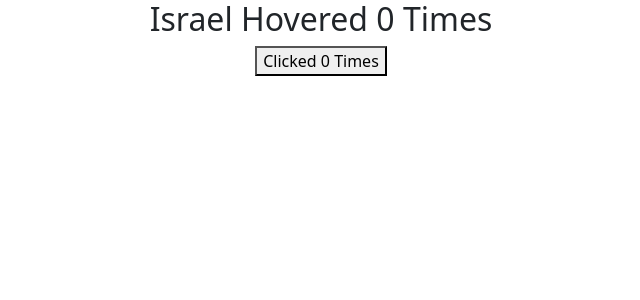
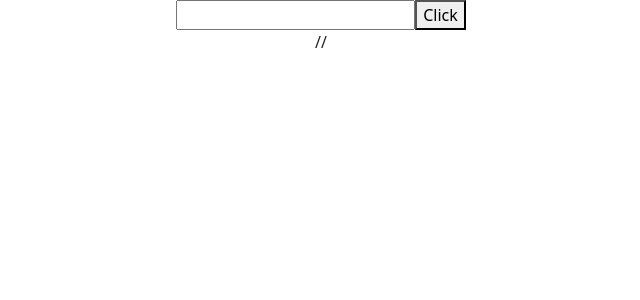
Before and after one commit to ihesinuloisreal/100DaysOfCode, a React (Create React App) app: page / in a window 1280 px wide. Shown: the top 300 px of the page, without its empty margins (319-959 px from the left). Built offline with nearby package versions, Linux system fonts and the light colour scheme.

Commit message:
Passing State as props between components

```diff
--- a/src/App.js
+++ b/src/App.js
@@ -11,15 +11,17 @@
 // import FragmentDemo from './Component/FragmentDemo';
 // import Table from './Component/Table';
 import './App.css'
-import ClickCounter from './Component/ClickCounter';
-import Errorboundary from './Component/Errorboundary';
-import FocusInput from './Component/FocusInput';
-import FrParentInput from './Component/FrParentInput';
-import Hero from './Component/Hero';
-import HoverCounter from './Component/HoverCounter';
+import Message3 from './Component/Message3';
+// import ClickCounter from './Component/ClickCounter';
+// import Errorboundary from './Component/Errorboundary';
+// import FocusInput from './Component/FocusInput';
+// import FrParentInput from './Component/FrParentInput';
+// import Hero from './Component/Hero';
+// import HoverCounter from './Component/HoverCounter';
+import Message4 from './Component/Message4';
 // import Regulator from './Component/Regulator';
-import ParentComponent from './Component/ParentComponent';
-import RefsDemo from './Component/RefsDemo';
+// import ParentComponent from './Component/ParentComponent';
+// import RefsDemo from './Component/RefsDemo';
 
 function App() {
   return (
@@ -51,8 +53,10 @@ function App() {
       {/* <RefsDemo/> */}
       {/* <FocusInput/> */}
       {/* <FrParentInput/> */}
-      <HoverCounter name="Israel"/>
-      <ClickCounter />
+      {/* <HoverCounter name="Israel"/>
+      <ClickCounter /> */}
+      <Message4/>
+      <Message3/>
 
     </div>
   );
--- /dev/null
+++ b/src/Component/Message3.js
@@ -0,0 +1,13 @@
+import React, { Component } from 'react'
+
+export class Message3 extends Component {
+  render() {
+    return (
+      <div>
+        <h1>{this.props.out}</h1>
+      </div>
+    )
+  }
+}
+
+export default Message3
--- /dev/null
+++ b/src/Component/Message4.js
@@ -0,0 +1,37 @@
+import React, { Component } from 'react'
+import Message3 from './Message3'
+
+export class Message4 extends Component {
+    constructor(props) {
+      super(props)
+
+      this.state = {
+         name: ''
+      }
+    }
+    textHandler = (event) => {
+        this.setState({
+            name: event.target.value
+        })
+    }
+    handleClick(e){
+        console.log(this.state.name)
+        e.preventDefault();
+    }
+
+  render() {
+    return (
+      <div>
+        <form onSubmit={this.handleClick}>
+            <input type="text" value={this.state.name} onChange={ this.textHandler } />
+            <button>Click</button>
+        </form>
+        // { <h1>{this.state.name}</h1> }
+
+        <Message3 out={this.state.name}/>
+      </div>
+    )
+  }
+}
+
+export default Message4
```
Also changed, not shown: 1 other file (tests, documents, lock files or other folders).
